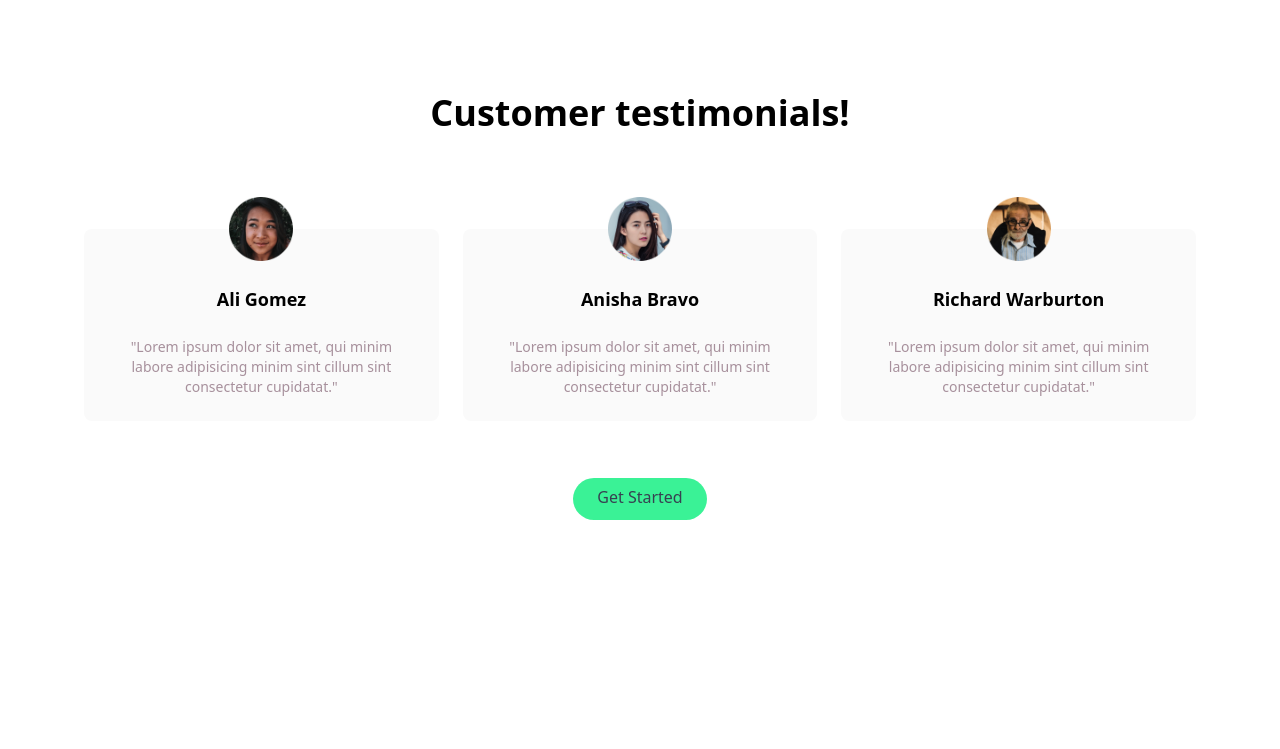
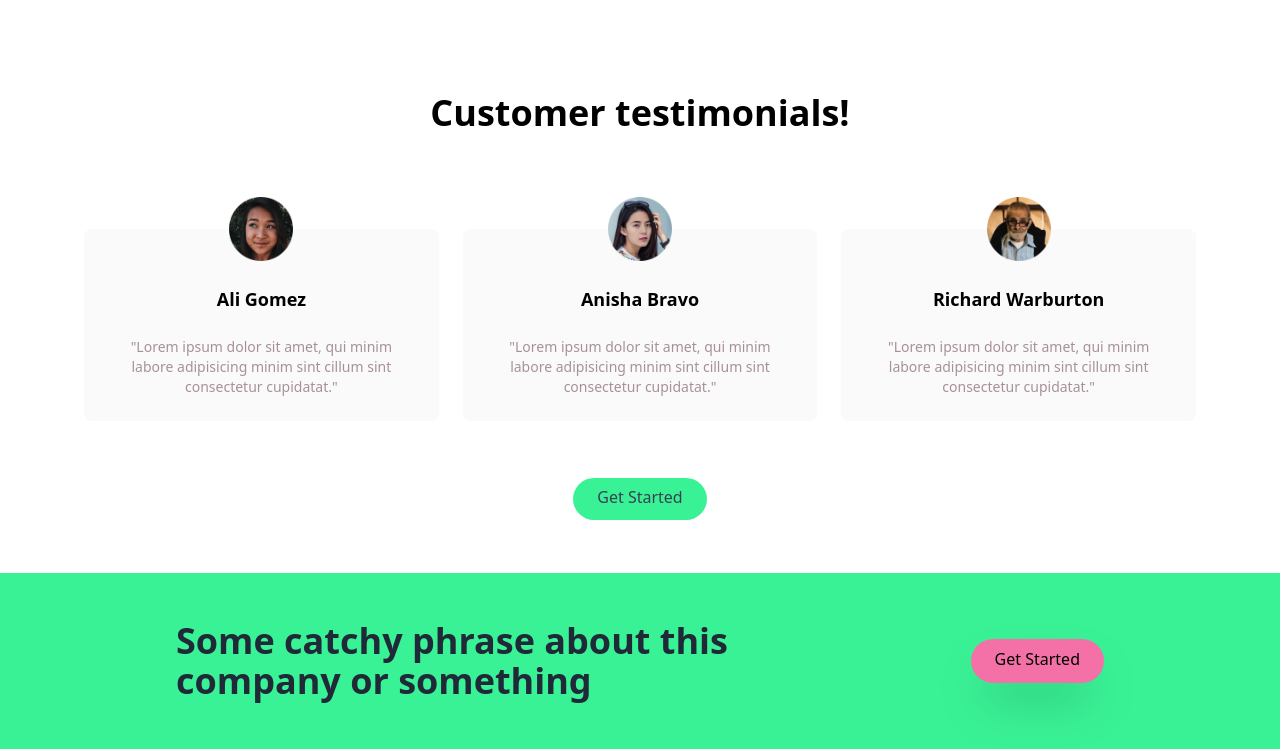
Before and after one commit to Croobat/tailwind-landing-page, a plain HTML site: page index.html in a window 1280 px wide. Shown: the part 1135-1884 px from the top of the page. Before the commit the page ends 1708 px from the top, so only its background shows below. Drawn offline with Linux system fonts and the light colour scheme.

Commit message:
added CTA

```diff
--- a/index.html
+++ b/index.html
@@ -196,5 +196,21 @@
       </div>
     </section>
     <!--}}}-->
+
+    <!-- CTA Section --><!--{{{-->
+    <section id="cta" class="bg-limeBright">
+      <!-- Flex container -->
+      <div class="container flex flex-col items-center justify-between px-6 py-24 mx-auto space-y-12 md:py-12 md:flex-row md:space-y-0">
+        <!-- Heading -->
+        <h2 class="text-3xl font-bold leading-tight text-center text-gray-800 md:text-4xl md:max-w-xl md:text-left">
+          Some catchy phrase about this company or something
+        </h2>
+        <!-- Button -->
+        <a href="" class="hidden md:block p-3 px-6 pt-2 text-black bg-pinkBrightLight rounded-full shadow-2xl baseline hover:bg-pinkBright">
+          Get Started
+        </a>
+      </div>
+    </section>
+<!--}}}-->
   </body>
 </html>
--- a/tailwind.config.js
+++ b/tailwind.config.js
@@ -14,6 +14,8 @@ module.exports = {
         limeBrightLight: 'hsl(150, 88%, 69%)',
         limeBrightSupLight: 'hsl(150, 88%, 95%)',
         limePale: 'hsl(146, 100%, 96%)',
+        pinkBrightLight: 'hsl(335, 85%, 70%)',
+        pinkBright: 'hsl(335, 85%, 60%)',
         pinkDark: 'hsl(330, 39%, 23%)',
         pinkDarkGrayish: 'hsl(329, 12%, 61%)',
         pinkVeryDark: 'hsl(233, 12%, 13%)',
```
Also changed, not shown: css/main.css.
